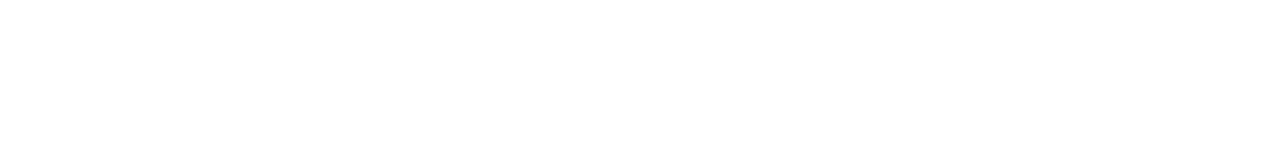
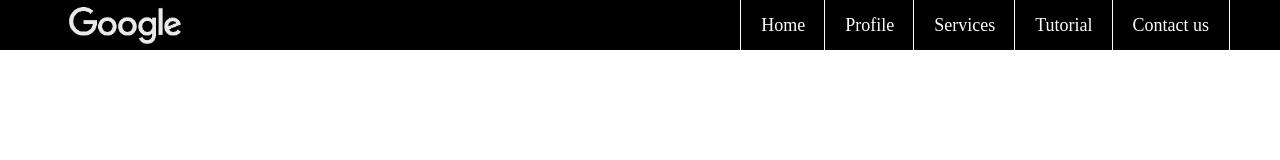
Before and after one commit to MMaidul/float-practice, a plain HTML site: page index.html in a window 1280 px wide. Drawn offline with Linux system fonts and the light colour scheme.

Commit message:
header section added

```diff
--- a/assets/css/style.css
+++ b/assets/css/style.css
@@ -20,8 +20,51 @@ img {
   width: 1170px;
   margin: 0 auto;
 }
-.clearfix::before {
+.clearfix::after {
   content: "";
   display: block;
   clear: both;
 }
+
+/* header-section start here */
+.header-section {
+  background-color: black;
+  height: 50px;
+}
+.header {
+}
+.header__logo {
+  float: left;
+  width: 30%;
+}
+.header__logo a img {
+  width: 140px;
+  margin-top: -30px;
+}
+.header__menu {
+  float: right;
+  width: 70%;
+}
+.header__menu ul {
+  text-align: right;
+}
+.header__menu ul li {
+  display: inline-block;
+  margin-right: -25px;
+}
+.header__menu ul li a {
+  display: inline-block;
+  margin-right: 20px;
+  line-height: 30px;
+  border-left: 1px solid white;
+  padding: 10px 20px;
+  color: white;
+  font-size: 18px;
+}
+.header__menu ul li:last-child a {
+  border-right: 1px solid white;
+}
+.header__menu ul li a:hover {
+  background-color: red;
+}
+/* header-section end here */
--- a/index.html
+++ b/index.html
@@ -0,0 +1,35 @@
+<!DOCTYPE html>
+<html lang="en">
+<head>
+    <meta charset="UTF-8">
+    <meta http-equiv="X-UA-Compatible" content="IE=edge" />
+    <meta name="viewport" content="width=device-width, initial-scale=1.0" />
+    <title>Practice float</title>
+    <!-- font awesome link here -->
+    <link rel="stylesheet" href="assets/css/font-awesome/css/all.min.css" />
+    <!-- css link here -->
+    <link rel="stylesheet" href="assets/css/style.css" />
+</head>
+<body>
+    <!-- header-section start here -->
+    <header class="header-section">
+        <div class="container">
+            <div class="header clearfix">
+                <div class="header__logo">
+                    <a href=""><img src="assets/img/google-logo-white-png-4.png" alt=""></a>
+                </div>
+                <div class="header__menu">
+                    <ul>
+                        <li><a href="">Home</a></li>
+                        <li><a href="">Profile</a></li>
+                        <li><a href="">Services</a></li>
+                        <li><a href="">Tutorial</a></li>
+                        <li><a href="">Contact us</a></li>
+                    </ul>
+                </div>
+            </div>
+        </div>
+    </header>
+    <!-- header-section end here -->
+</body>
+</html>
```
